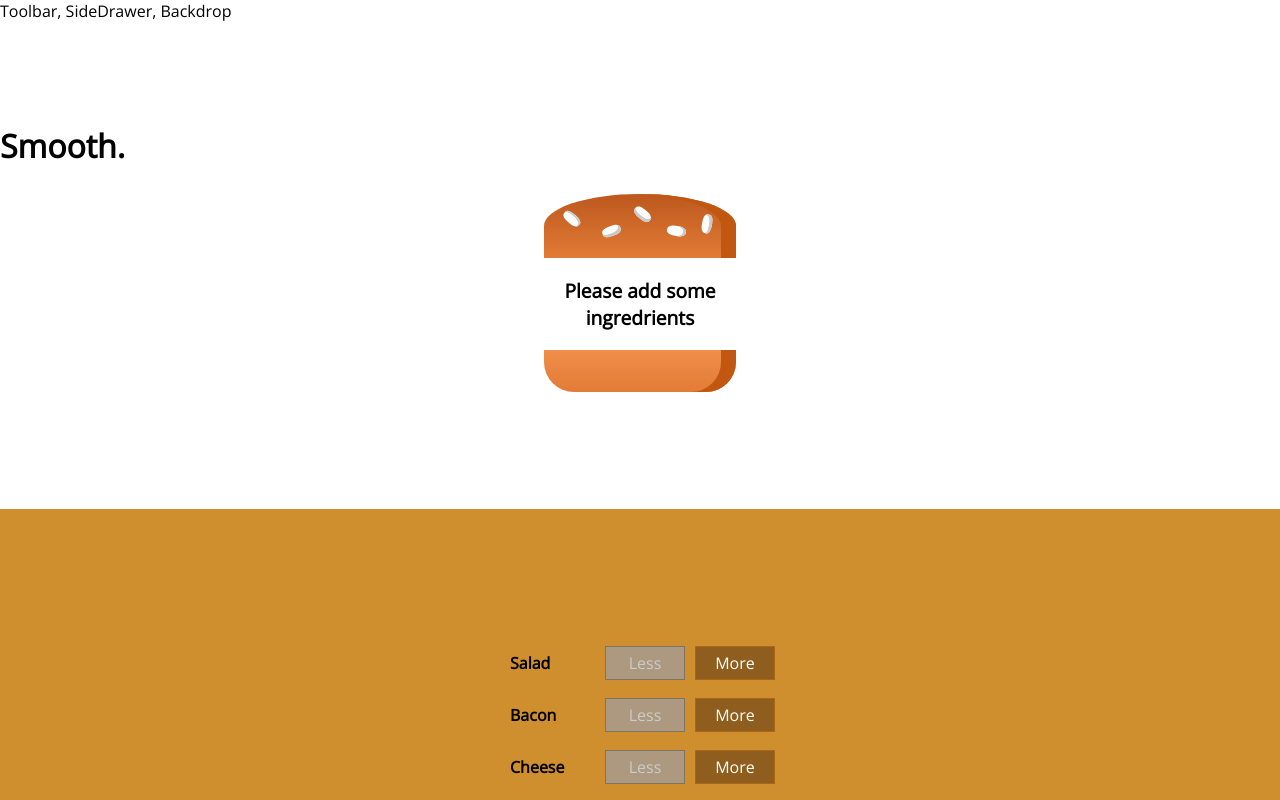
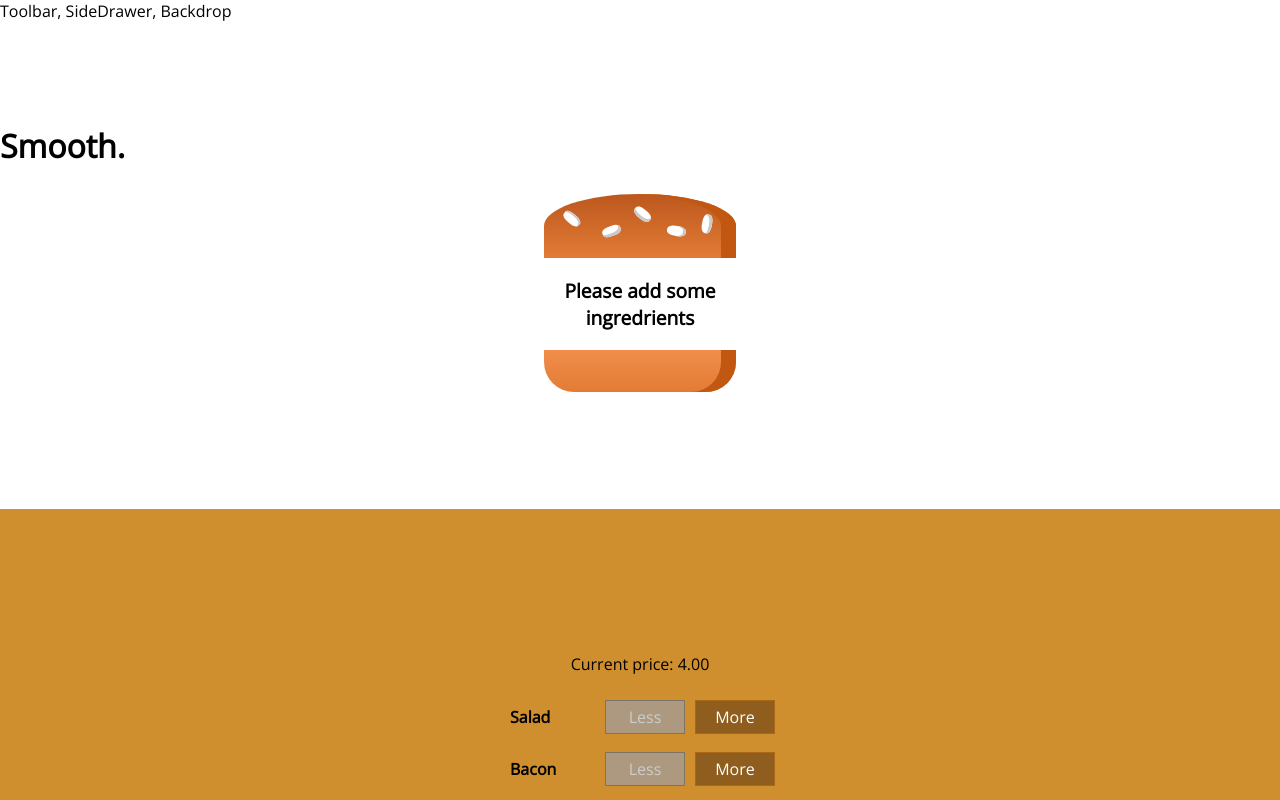
Before and after one commit to Skulsta/burger, a React (Create React App) app: page / in a window 1280 px wide. Shown: the top 800 px of the page. Built offline with nearby package versions, Linux system fonts and the light colour scheme.

Commit message:
Price is now displayed

```diff
--- a/src/components/Burger/BuildControls/BuildControls.js
+++ b/src/components/Burger/BuildControls/BuildControls.js
@@ -12,6 +12,7 @@ const controls = [
 const buildControls = (props) => {
   return (
     <div className={classes.BuildControls}>
+      <p>Current price: {props.price}</p>
       {controls.map((ctrl) => (
         <BuildControl
           key={ctrl.label}
--- a/src/components/containers/BurgerBuilder/BurgerBuilder.js
+++ b/src/components/containers/BurgerBuilder/BurgerBuilder.js
@@ -63,6 +63,7 @@ class BurgerBuilder extends Component {
           ingredientRemoved={this.removeIngredientHandler}
           ingredientAdded={this.addIngredientHandler}
           disabled={disabledInfo}
+          price={this.state.totalPrice.toFixed(2)}
         />
       </Fragment>
     );
```
